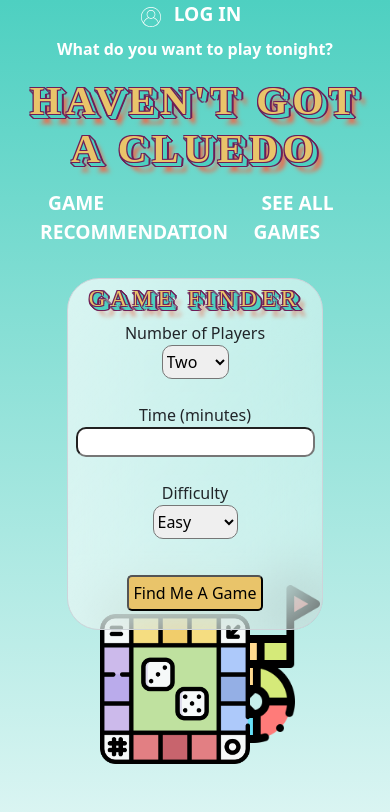
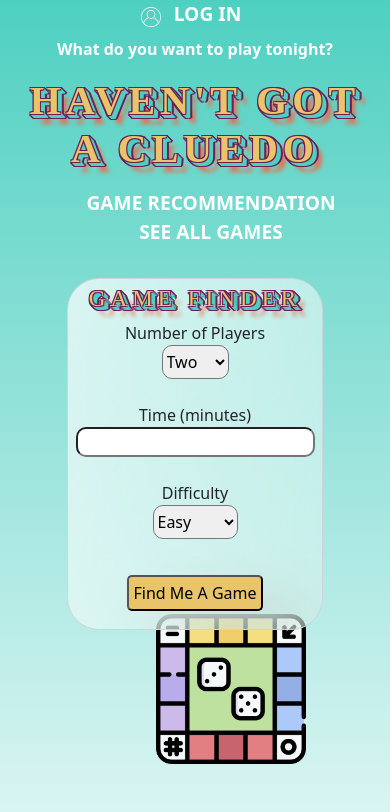
Before and after one commit to lottiejen/group-project-frontend, a React (Create React App) app: page / in a window 390 px wide. Shown: the top 812 px of the page. Built offline with nearby package versions, Linux system fonts and the light colour scheme; a web font is replaced by a local one.

Commit message:
Media queries for header links and front page images at smaller screen sizes

```diff
--- a/src/styles/header.scss
+++ b/src/styles/header.scss
@@ -96,3 +96,11 @@
         }
     }
 }
+
+@media screen and (max-width: 500px) {
+    .nav__list{
+        display:flex;
+        flex-direction: column;
+        align-items: center;
+    }
+}
--- a/src/styles/input.scss
+++ b/src/styles/input.scss
@@ -43,6 +43,16 @@
     height: 150px;
 }
 
+@media screen and (max-width: 750px){
+    .icon__2{
+        display: none;
+    }
+    .icon__3{
+        right: 40%;
+        left: 40%;
+    }
+}
+
 .search-error {
     color: red;
     font-size: 1.5rem;
```
